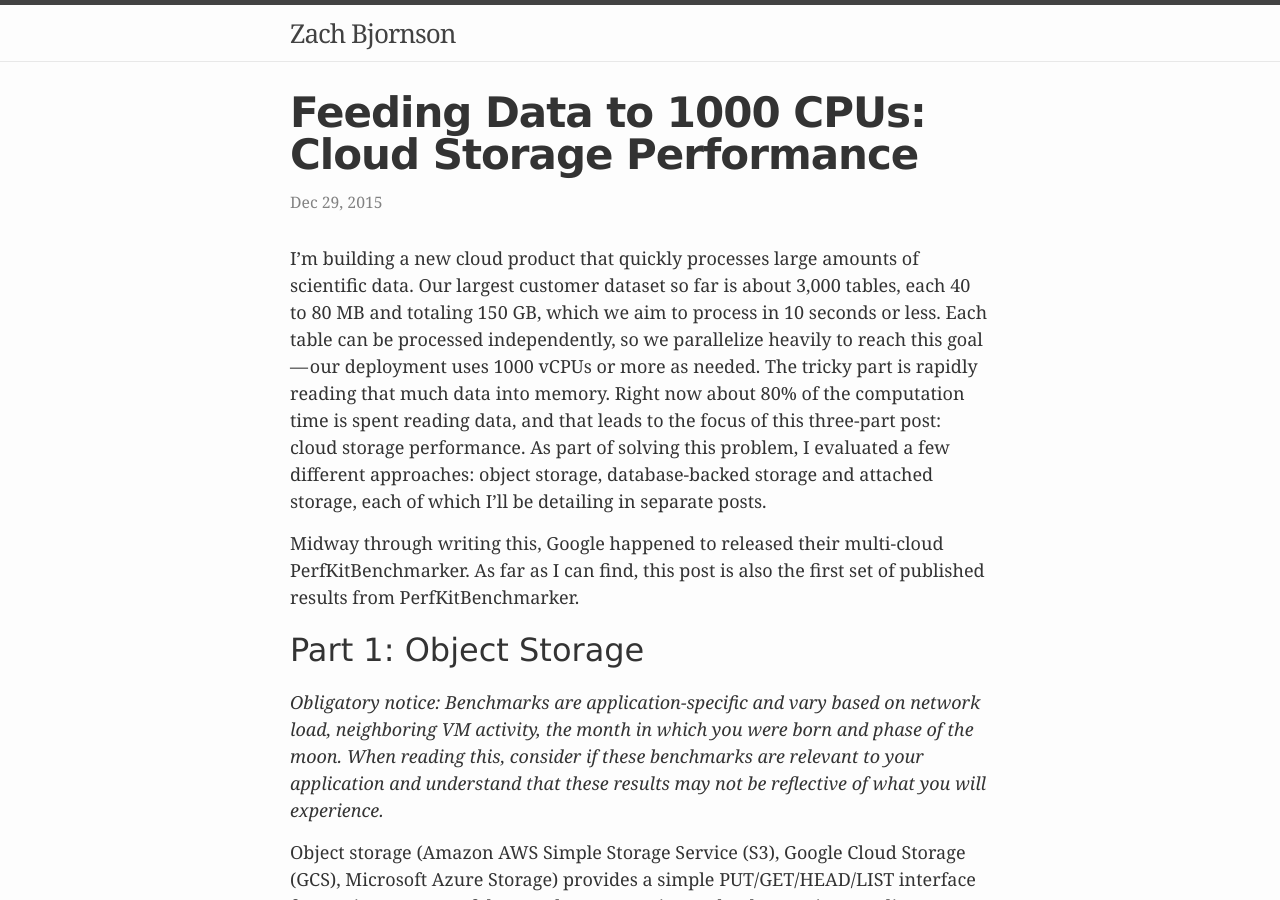
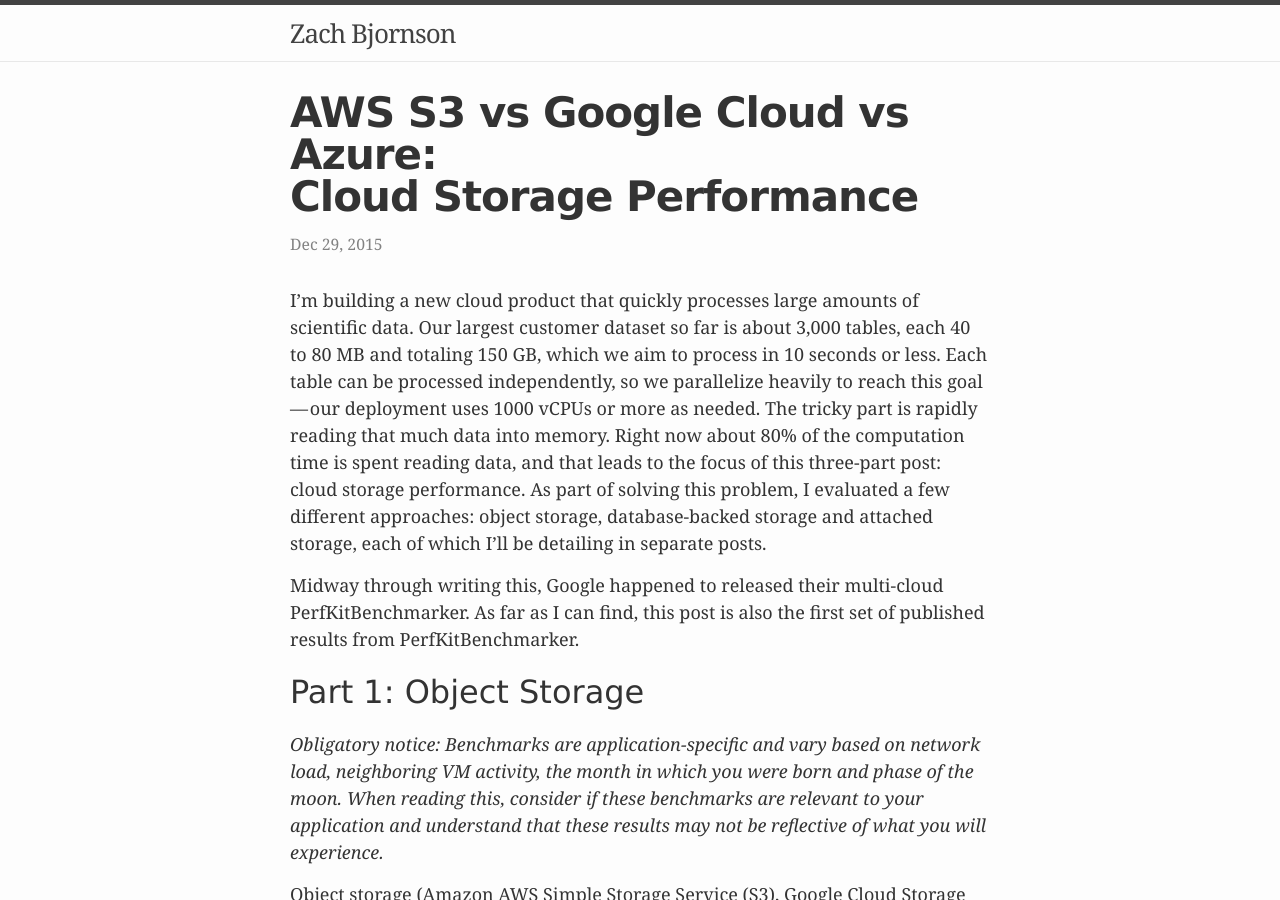
Before and after one commit to zbjornson/zbjornson.github.io, a Jekyll site: the page built from _posts/2015-12-29-cloud-storage-performance.html, in a window 1280 px wide and 900 px high. Built offline with Jekyll 4.4.1, drawn with Linux system fonts in a browser that asks for light colours; comment, search, counter and statistics services are not loaded; part of the change alters nothing that is shown.

Commit message:
Change title

```diff
--- a/_layouts/post.html
+++ b/_layouts/post.html
@@ -13,21 +13,10 @@ layout: default
   </div>
 
   <script src="https://apis.google.com/js/platform.js" async defer></script>
-  <div id="fb-root"></div>
-  <script>(function(d, s, id) {
-    var js, fjs = d.getElementsByTagName(s)[0];
-    if (d.getElementById(id)) return;
-    js = d.createElement(s); js.id = id;
-    js.src = "//connect.facebook.net/en_US/sdk.js#xfbml=1&version=v2.5";
-    fjs.parentNode.insertBefore(js, fjs);
-  }(document, 'script', 'facebook-jssdk'));</script>
 
   <div>
     <div><g:plusone data-href="{% if page.url %}{{ site.url }}{{ page.url }}{% else %}{{ site.url }}{% endif %}" expandTo="top,bottom,right,left"></g:plusone></div>
     <div><a href="https://twitter.com/share" class="twitter-share-button"{count} data-url="{{ site.url }}{{ page.url }}" data-via="Zbjorn">Tweet</a><script>!function(d,s,id){var js,fjs=d.getElementsByTagName(s)[0],p=/^http:/.test(d.location)?'http':'https';if(!d.getElementById(id)){js=d.createElement(s);js.id=id;js.src=p+'://platform.twitter.com/widgets.js';fjs.parentNode.insertBefore(js,fjs);}}(document, 'script', 'twitter-wjs');</script></div>
-    <div class="fb-like" data-href="{{ site.url }}{{ page.url }}" data-layout="standard" data-action="like" data-show-faces="false" data-share="true"></div>
-    <script src="//platform.linkedin.com/in.js" type="text/javascript"> lang: en_US</script>
-    <div><script type="IN/Share" data-counter="right"></script></div>
   </div>
 
 </article>
--- a/_posts/2015-12-29-cloud-storage-performance.html
+++ b/_posts/2015-12-29-cloud-storage-performance.html
@@ -1,6 +1,6 @@
 ---
 layout: post
-title: "Feeding Data to 1000 CPUs:<br>Cloud Storage Performance"
+title: "AWS S3 vs Google Cloud vs Azure:<br>Cloud Storage Performance"
 date: 2015-12-29 14:52:15 -0800
 excerpt: "Benchmarking throughput and latency of Amazon AWS Simple Storage Service (S3), Google Cloud Storage (GCS) and Microsoft Azure Storage object storage services"
 ---
```
